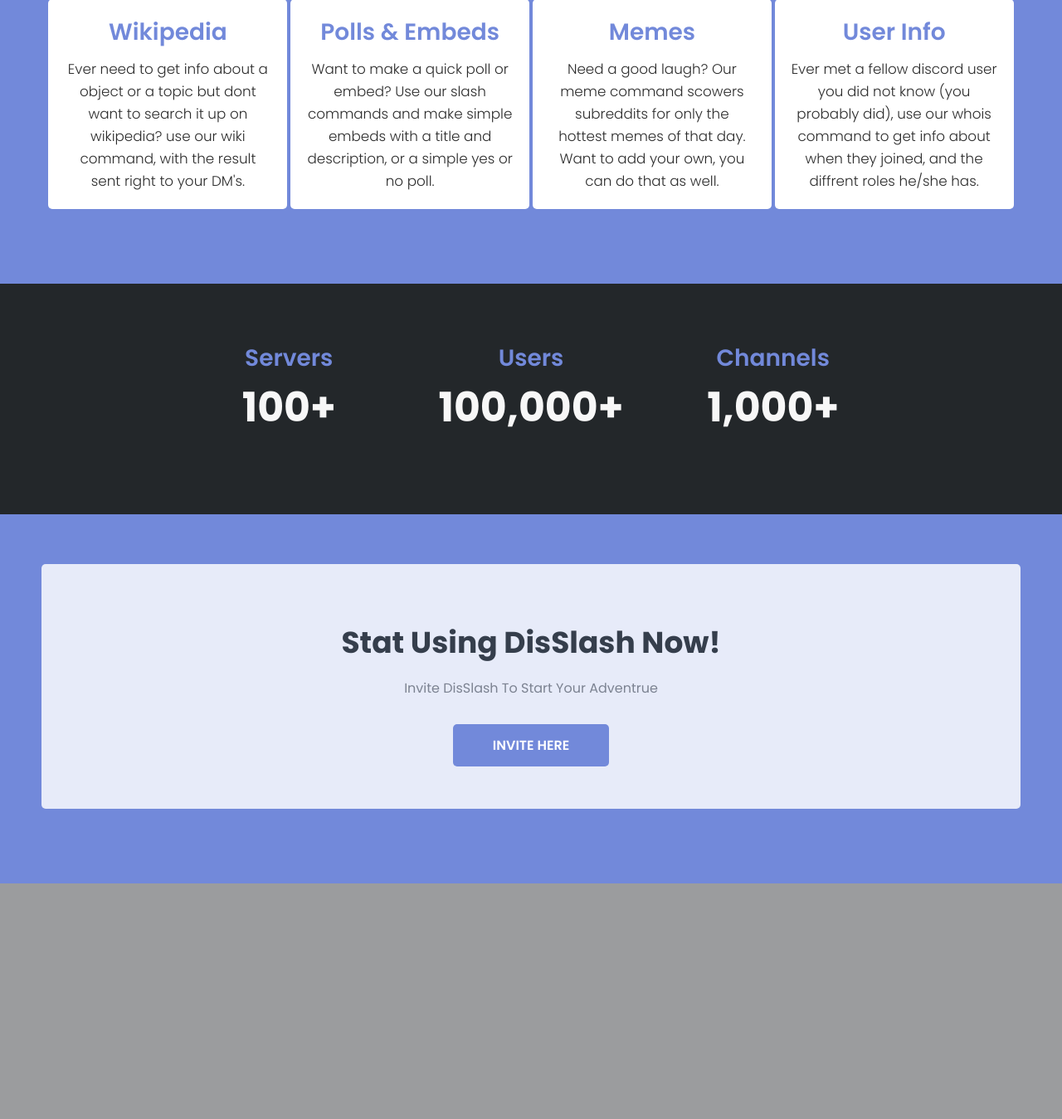
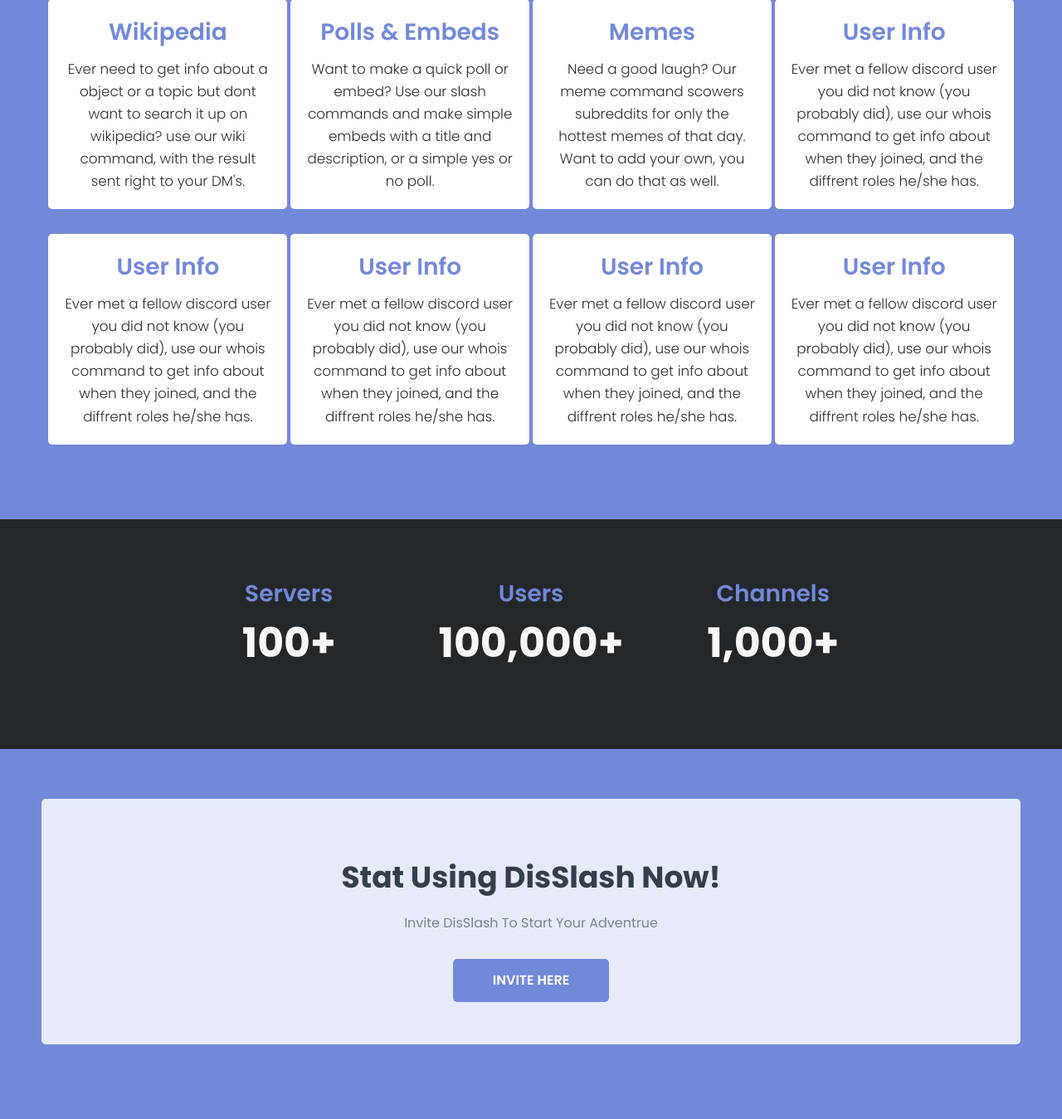
Before and after one commit to DisSlash/DisSlash-Site, a Flask app: page / in a window 1280 px wide. Shown: the part 1273-2622 px from the top of the page at 83% size. Before the commit the page ends 2338 px from the top, so only its background shows below. Run offline with Flask 2, Linux system fonts and the light colour scheme; some libraries are stand-ins or nearby versions.

Commit message:
Added 4 New Tags

```diff
--- a/templates/index.html
+++ b/templates/index.html
@@ -139,6 +139,30 @@
                 <p class="card-text">Ever met a fellow discord user you did not know (you probably did), use our whois command to get info about when they joined, and the diffrent roles he/she has.</p>
             </div>
         </div>
+        <div class="card" style="width: 18rem;">
+            <div class="card-body">
+                <h5 class="card-title">User Info</h5>
+                <p class="card-text">Ever met a fellow discord user you did not know (you probably did), use our whois command to get info about when they joined, and the diffrent roles he/she has.</p>
+            </div>
+        </div>
+        <div class="card" style="width: 18rem;">
+            <div class="card-body">
+                <h5 class="card-title">User Info</h5>
+                <p class="card-text">Ever met a fellow discord user you did not know (you probably did), use our whois command to get info about when they joined, and the diffrent roles he/she has.</p>
+            </div>
+        </div>
+        <div class="card" style="width: 18rem;">
+            <div class="card-body">
+                <h5 class="card-title">User Info</h5>
+                <p class="card-text">Ever met a fellow discord user you did not know (you probably did), use our whois command to get info about when they joined, and the diffrent roles he/she has.</p>
+            </div>
+        </div>
+        <div class="card" style="width: 18rem;">
+            <div class="card-body">
+                <h5 class="card-title">User Info</h5>
+                <p class="card-text">Ever met a fellow discord user you did not know (you probably did), use our whois command to get info about when they joined, and the diffrent roles he/she has.</p>
+            </div>
+        </div>
     </div>
 </div>
 <div class="statistics" id="#statistics" >
```
